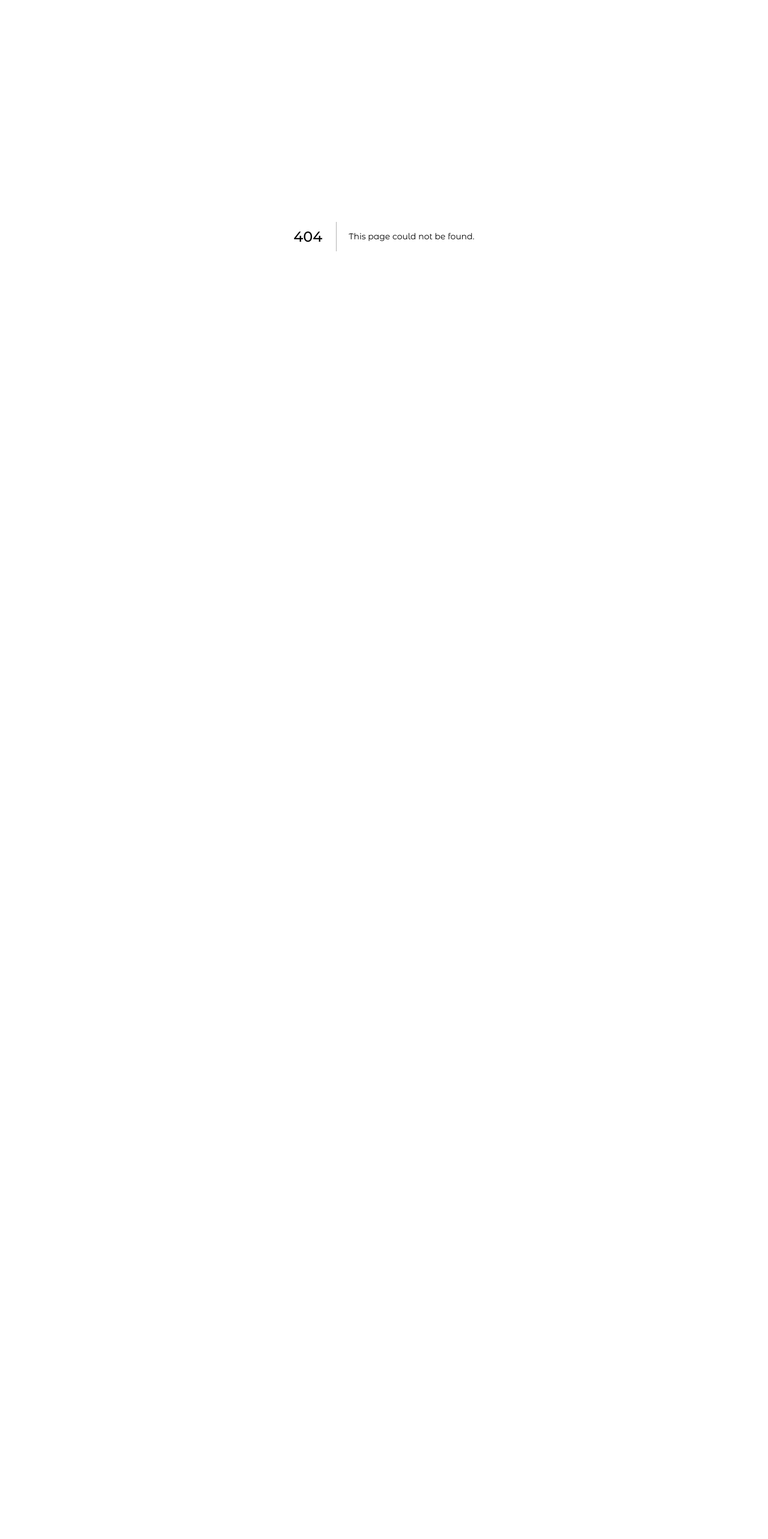
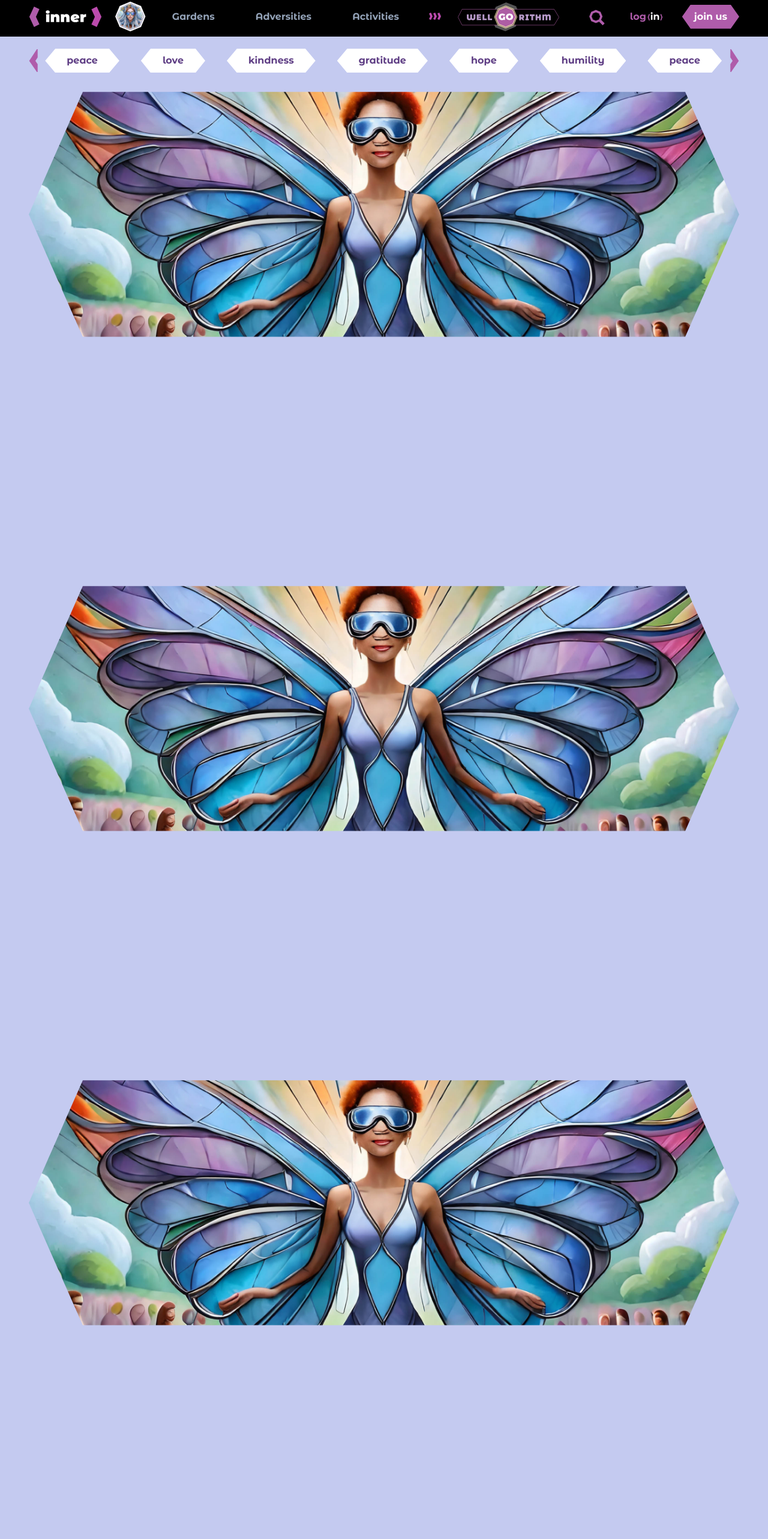
Before and after one commit to Etherwise/inner-garden-frontend, a Next.js app: page /path in a window 1280 px wide. Before the commit this address had no page. Shown: the part 6-2572 px from the top of the page at 60% size. Before the commit the page ends 800 px from the top, so only its background shows below. Built offline with nearby package versions, Linux system fonts and the light colour scheme.

Commit message:
Start path

```diff
--- /dev/null
+++ b/app/(pages)/path/_components/screen1.jsx
@@ -0,0 +1,24 @@
+"use client"
+
+import { useEffect, useState } from "react";
+
+import Banner from "@/app/_components/banner";
+import TextCard from "@/app/_components/cards/text_card";
+import LabelComponent from "@/app/_components/label";
+
+export default function Screen1() {
+  const [angle, setAngle] = useState(0);
+
+  useEffect(() => {
+
+    setAngle(Math.floor(window.innerHeight)/(150-(window.innerHeight/window.innerWidth)));
+  }, []);
+
+  return (
+    <>
+      <Banner className="mt-6 aspect-[2.3/1] md:aspect-[2.9/1] w-full" shape="hexagon" angle={90}>
+
+      </Banner>
+    </>
+  );
+}
--- /dev/null
+++ b/app/(pages)/path/page.js
@@ -0,0 +1,21 @@
+
+import ExpressionFilter from "@/app/_components/expressions_filter";
+
+import Screen1 from "./_components/screen1";
+
+export default function Index() {
+  return (
+    <>
+      <ExpressionFilter />
+      <div className="h-[60vh] md:h-[60vw] xl:h-screen 3xl:h-[80vh]">
+        <Screen1 />
+      </div>
+      <div className="h-[60vh] md:h-[60vw] xl:h-screen 3xl:h-[80vh]">
+        <Screen1 />
+      </div>
+      <div className="h-[60vh] md:h-[60vw] xl:h-screen 3xl:h-[80vh]">
+        <Screen1 />
+      </div>
+    </>
+  );
+}
```
